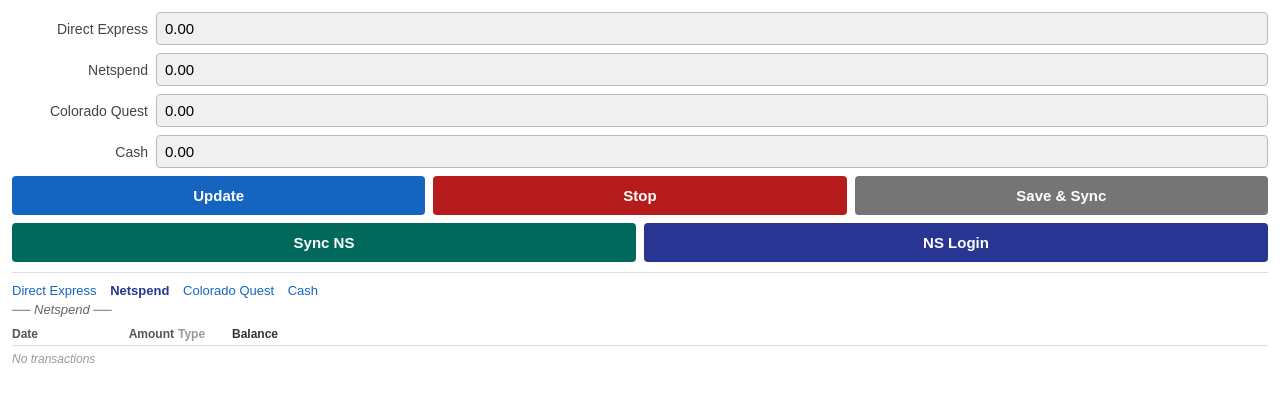
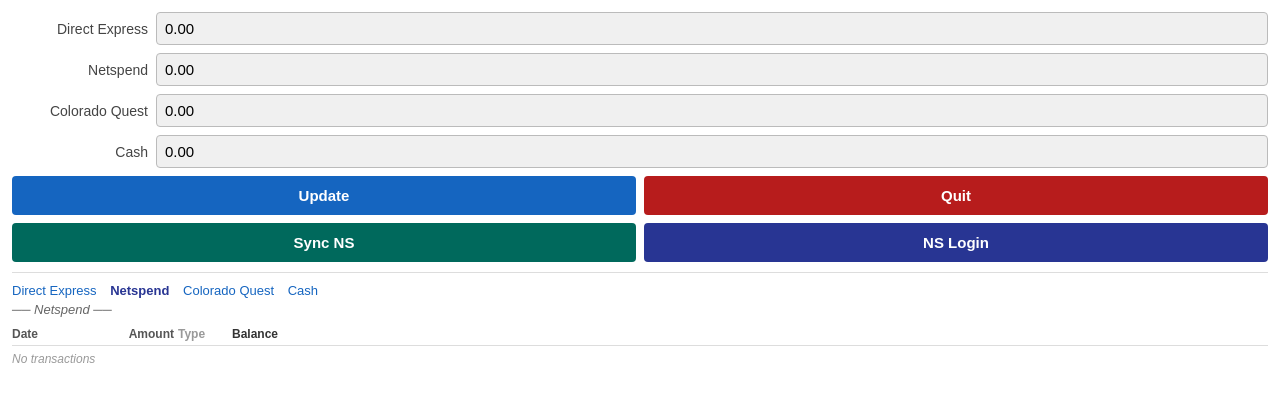
Before and after one commit to dpc00/blog7, a Flask app: page / in a window 1280 px wide. Shown: the part 39-441 px from the top of the page. Run offline with Flask 3, Linux system fonts and the light colour scheme; data that the repository does not hold is empty.

Commit message:
Rename Stop to Quit, remove Save & Sync button
Co-Authored-By: Claude Sonnet 4.6 <noreply@anthropic.com>

```diff
--- a/templates/balances.html
+++ b/templates/balances.html
@@ -28,8 +28,7 @@
 
   <div class="btn-row">
     <button class="btn" type="submit">Update</button>
-    <button class="btn btn-red" type="submit" formaction="{{ url_for('kill_app') }}">Stop</button>
-    <a class="btn btn-grey" href="/exit">Save &amp; Sync</a>
+    <button class="btn btn-red" type="submit" formaction="{{ url_for('kill_app') }}">Quit</button>
   </div>
 </form>
 
```
